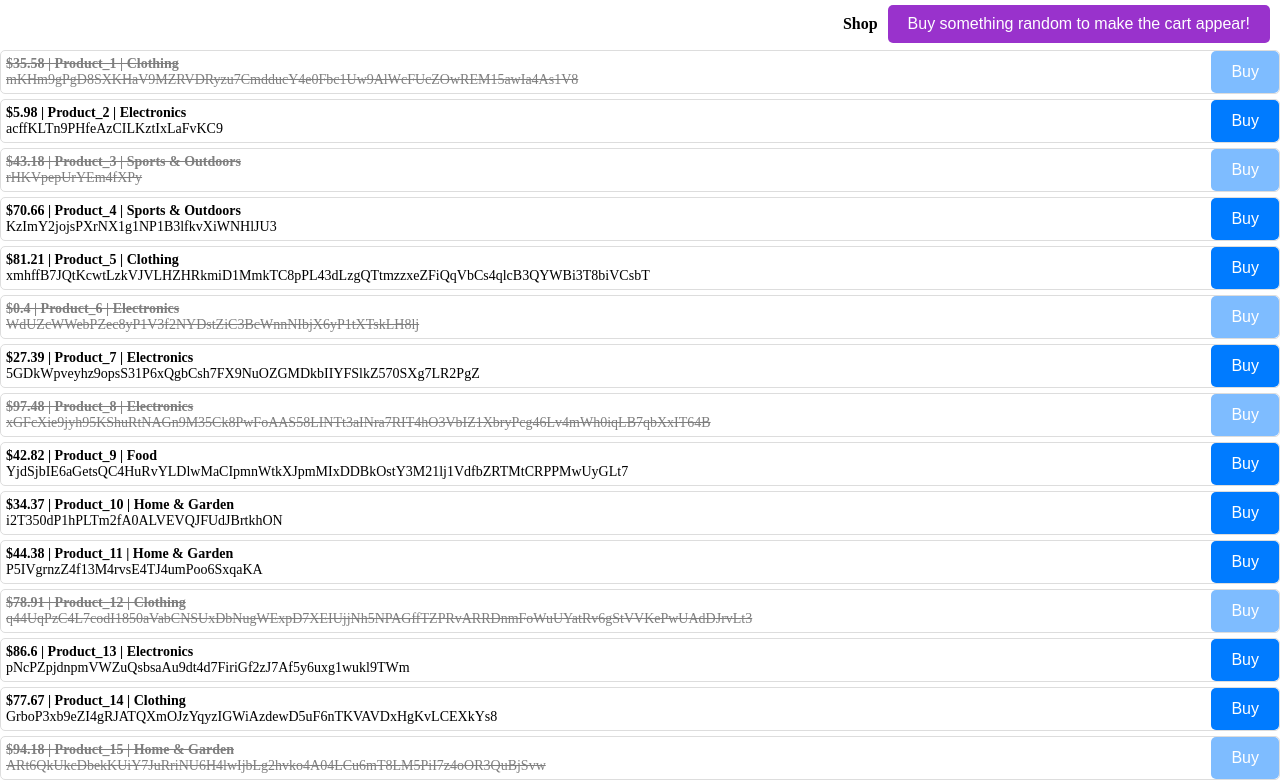
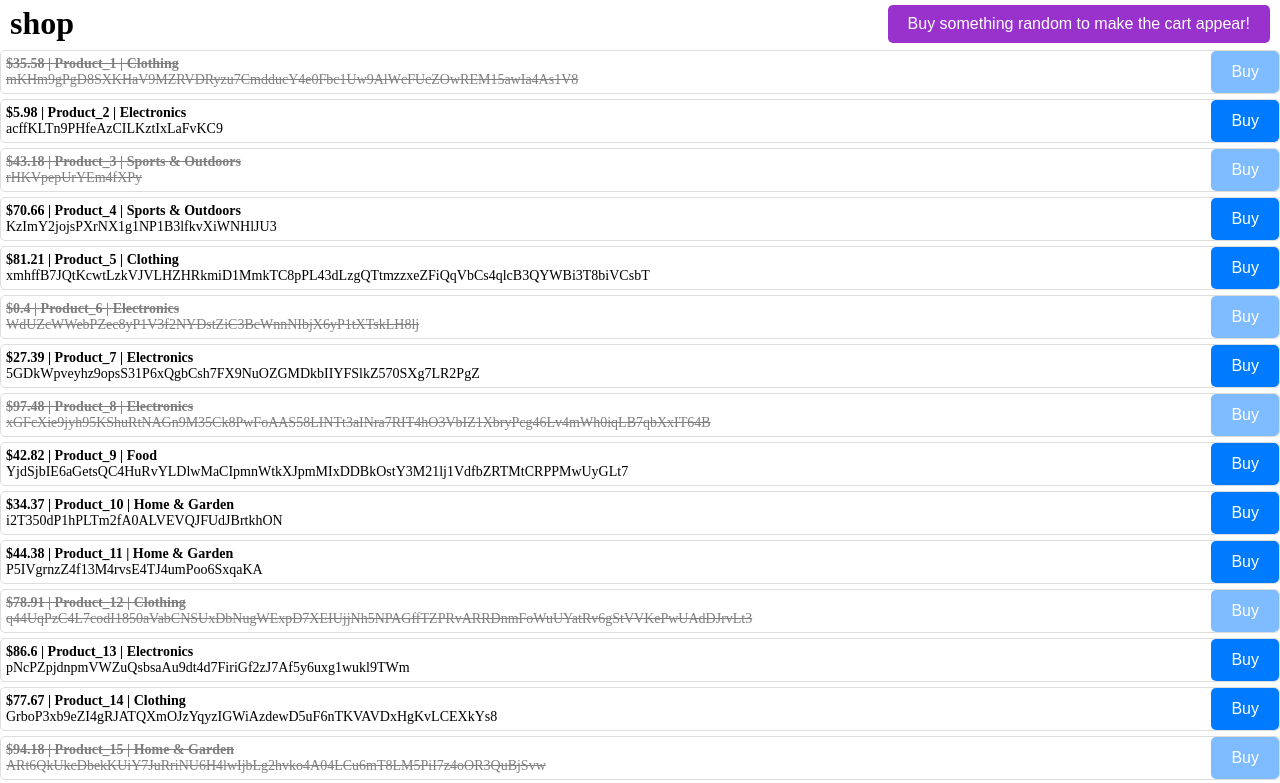
Before and after one commit to try-once-more/shop, an Angular app: page / in a window 1280 px wide. Shown: the top 783 px of the page. Built offline with nearby package versions, Linux system fonts and the light colour scheme.

Commit message:
Changed moved appTitle to App component

```diff
--- a/src/app/app.component.css
+++ b/src/app/app.component.css
@@ -1,7 +1,7 @@
 .header {
     position: sticky;
     top: 0;
-    z-index: 1000;
+    z-index: 100;
     height: 50px;
 }
 
@@ -9,3 +9,14 @@
     max-height: calc(100% - 50px);
     overflow-y: auto;
 }
+
+h1 {
+    position: fixed;
+    top: 0;
+    left: 0;
+    width: 30%;
+    background-color: white;
+    z-index: 101;
+    padding-left: 5px;
+    margin: 5px;
+}
--- a/src/app/app.component.html
+++ b/src/app/app.component.html
@@ -1,3 +1,4 @@
+<h1 #appTitle></h1>
 <div class="header">
     <app-cart-list></app-cart-list>
 </div>
--- a/src/app/app.component.ts
+++ b/src/app/app.component.ts
@@ -1,4 +1,4 @@
-import { Component } from "@angular/core";
+import { AfterViewInit, Component, ElementRef, ViewChild } from "@angular/core";
 import { CartListComponent } from "./cart/components/cart-list/cart-list.component";
 import { ProductListComponent } from "./products/components/product-list/product-list.component";
 
@@ -9,6 +9,11 @@ import { ProductListComponent } from "./products/components/product-list/product
     styleUrls: ["./app.component.css"],
     imports: [CartListComponent, ProductListComponent]
 })
-export class AppComponent {
-    title = "shop";
+export class AppComponent implements AfterViewInit {
+    private title = "shop";
+    @ViewChild("appTitle", { static: true }) appTitle!: ElementRef<HTMLHeadingElement>;
+
+    ngAfterViewInit() {
+        this.appTitle.nativeElement.textContent = this.title;
+    }
 }
--- a/src/app/cart/components/cart-list/cart-list.component.css
+++ b/src/app/cart/components/cart-list/cart-list.component.css
@@ -21,12 +21,6 @@
 
 .cart-container button {
     margin-left: 10px;
-}
-
-.cart-title {
-    font-size: 24px;
-    left: 0;
-    margin-right: auto;
 }
 
 .overlay {
--- a/src/app/cart/components/cart-list/cart-list.component.html
+++ b/src/app/cart/components/cart-list/cart-list.component.html
@@ -1,5 +1,4 @@
 <div class="cart-container">
-    <div class="cart-title; bold">Shop</div>
     <ng-container *ngIf="this.cartService.totalQuantity() as totalQuantity; else randomButton">
         <button (click)="toggleCart()">{{isCartPopupOpen?'Close Cart':'Open Cart'}}
             ({{totalQuantity}}/${{this.cartService.totalCost()}})</button>
@@ -11,7 +10,7 @@
 </div>
 <div *ngIf="isCartPopupOpen" class="overlay">
     <div class="popup-container">Total: ${{this.cartService.totalCost()}}
-        <ng-container *ngFor="let item of cartItems | keyvalue" class="cart-title">
+        <ng-container *ngFor="let item of cartItems | keyvalue">
             <p class="centered-text">{{item.key}}</p>
             <app-cart-item *ngFor="let product of item.value | keyvalue; trackBy : trackProductByName"
                 [product]="product.key" [quantity]="product.value" (remove)="onRemoveItem($event)"
```
